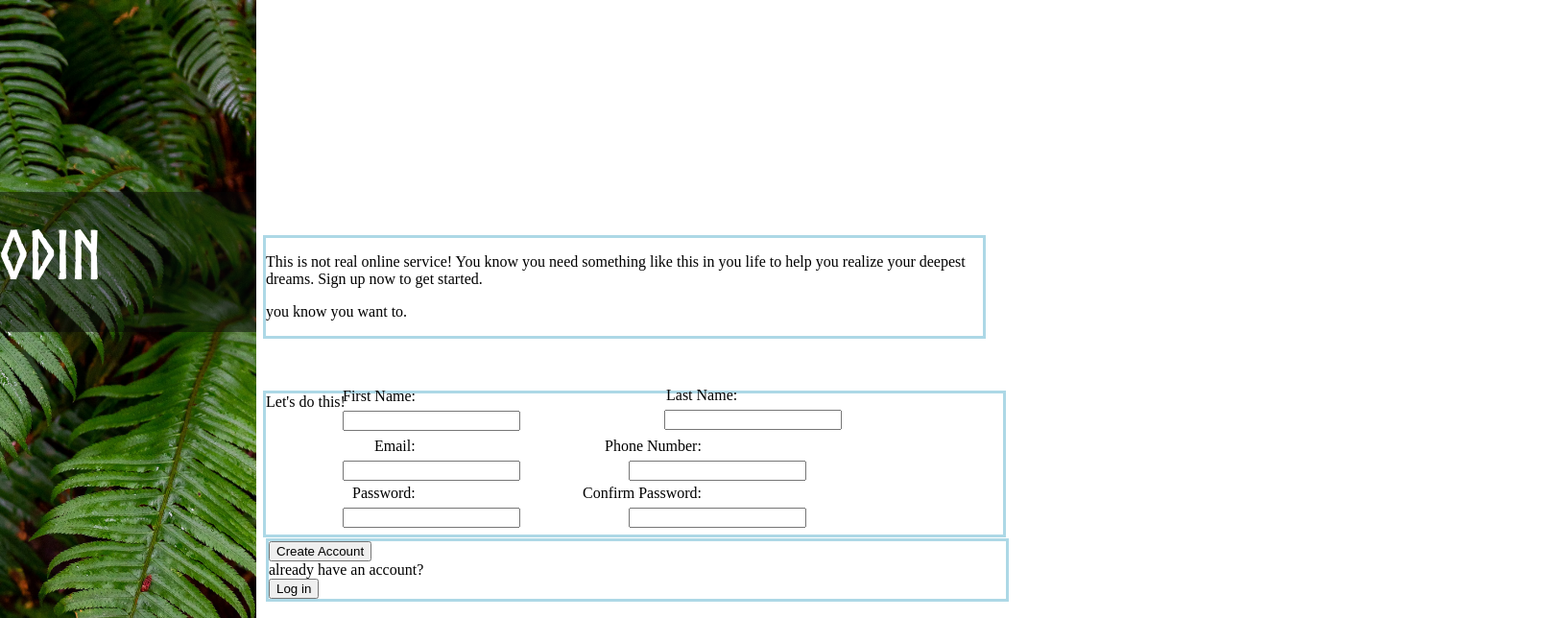
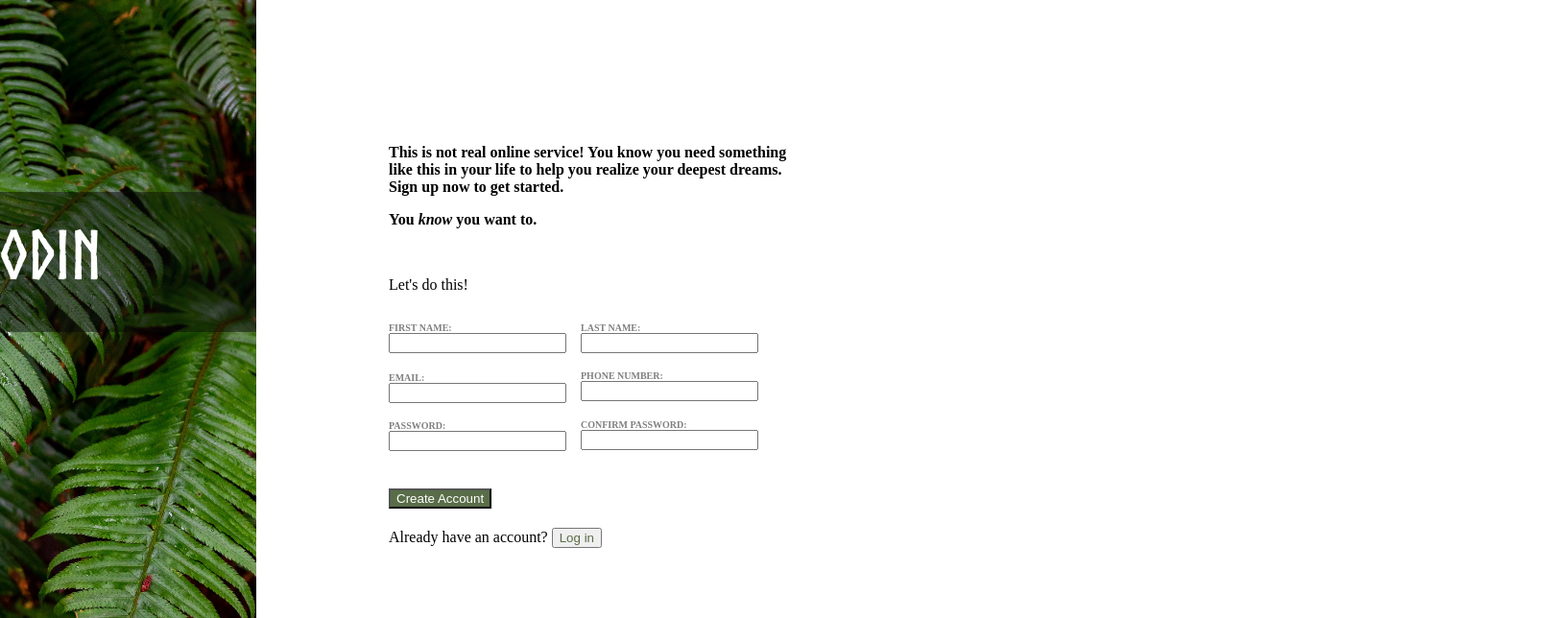
Before and after one commit to Alberto-12/sign-up-form, a plain HTML site: page index.html in a window 1280 px wide. Shown: the top 644 px of the page at 96% size, 1619 px wide, since content can reach past the window. Drawn offline with Linux system fonts and the light colour scheme.

Commit message:
did styling for the form section

```diff
--- a/index.html
+++ b/index.html
@@ -18,12 +18,13 @@
     </div>
     <div class="form-div">
     <div class="paragraph-div">
-    <p>This is not real online service! You know you need something like this in you life to help you realize your deepest dreams. Sign up now to get started.</p>
-    <p>you know you want to.</p>
+    <p>This is not real online service! You know you need something<br>like this in your life to help you realize your deepest dreams.</br> Sign up now to get started.</p>
+    <p>You <em>know</em> you want to.</p>
     </div>
 
     <form class="form" action="example.com/path" method="post">
         <div class="lets-doit">Let's do this!</div>
+        <div class="the-form">
         <div class="firstName">
         <label class="label" for="firstName">First Name:</label>
         <input class="box" type="text" id="firstName" name="firstNname">
@@ -48,16 +49,22 @@
         <label class="label" for="confirmPassword">Confirm Password:</label>
         <input class="box" type="text" id="confirmPassword" name="confirmPassword">
     </div>
+</div>
+<div class="move">
     <div class="submit-section">
-    <button  for="createAccount" type="submit" value="Submit">Create Account</button>
+    <button class="submitButton"  for="createAccount" type="submit" value="Submit">Create Account</button>
 
     </form>
+    <div class="loginSection">
+    <div class="loginParagraph">Already have an account?</div>
+    <button class="loginButton">Log in</button>
+</div>
 
-    <div>already have an account?</div>
-    <button>Log in</button>
     </div>
 
 </div>
+</div>
+
 
 
 
--- a/main.css
+++ b/main.css
@@ -21,7 +21,6 @@
     background-color: rgba(8, 8, 8, 0.473);
     top: 0px;
     bottom: 50px;
-    /*border: 5px solid red;*/
     padding: 20px;
     position: relative;
     top: 200px;
@@ -49,105 +48,86 @@
 
 }
 
-
-
-.form-div{
-    position: absolute;
-    top:-5px;
-  right:0px;
-  bottom:0px;
-  /*width: 57%;*/
-  left: 40%;
-  padding: 15px;
-
+.form-div {
+    position: relative;
+    left: 600px;
 
 }
 
-.paragraph-div {
-    border: solid lightblue;
-    position: absolute;
-    top:250px;
-
+.paragraph-div{
+    font-weight: bolder;
+    font-size: 1rem;
+    margin-top: 150px;
+    margin-left: 50px;
  }
 
  .form {
-    border: solid lightblue;
-    width: 100%;
-    position: absolute;
-    bottom: 240px;
-
+     padding-left: 50px;
+     margin-top: 50px;
  }
 
-.firstName {
-    display: inline-block;
+ .label {
+     text-transform: uppercase;
+     font-size: 10px;
+     font-weight: bold;
+     color: gray;
+ }
 
+
+
+ .the-form {
+     margin-top: 30px;
 
  }
 
  .lastName {
-
-    display: inline-block;
-    position: relative;
-    bottom: 1px;
-    left: 68px;
+     margin-left: 200px;
+     margin-top: -32.5px;
 
  }
 
  .email {
-    display: inline-block;
-    position: absolute;
-    bottom: 56px;
-    left: 33px;
+     margin-top: 20px;
+     margin-left: 0px;
  }
 
  .phoneNumber {
-    display: inline-block;
-    position: absolute;
-    bottom: 56px;
-    left: 273px;
+     margin-left: 200px;
+     margin-top: -33.5px;
  }
 
  .password {
-    position: relative;
-    top: 80px;
-    left: 10px;
+     margin-top: 20px;
+     margin-left: 0px;
+ }
 
+ .confirmPassword {
+     margin-left: 200px;
+     margin-top: -33.5px;
+ }
 
+ .move {
+     margin-top: 40px;
+ }
+
+ .box, .label {
+    display:block;
+}
+
+.loginSection {
+    margin-top: 20px;
+}
+
+.loginButton, .loginParagraph {
+    display: inline-block;
 
 }
 
-.confirmPassword {
-    display: inline-block;
-    position: relative;
-    top: 59px;
-    left: 250px;
+.submitButton {
+    color: white;
+    background-color: #596D48 ;
 }
 
-.label {
-    position: relative;
-    top: -25px;
-    left: 80px;
-
-}
-
-.box {
-
-
-}
-
-
-
-.submit-section {
-    border: solid lightblue;
-    width: 100%;
-    position: relative;
-    bottom: -70px;
-
-}
-
-
-
-
-.create-account {
+.loginButton {
     color: #596D48;
 }
```
Lines whose indentation alone changed are shown as unchanged.
